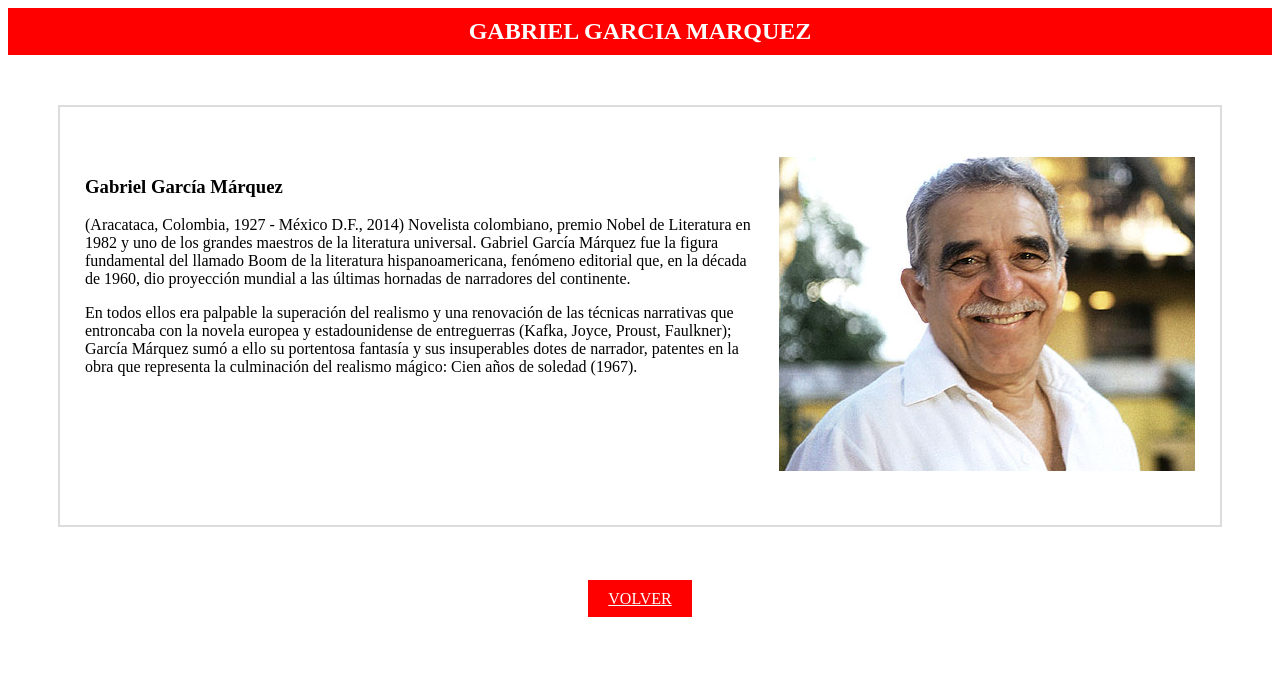
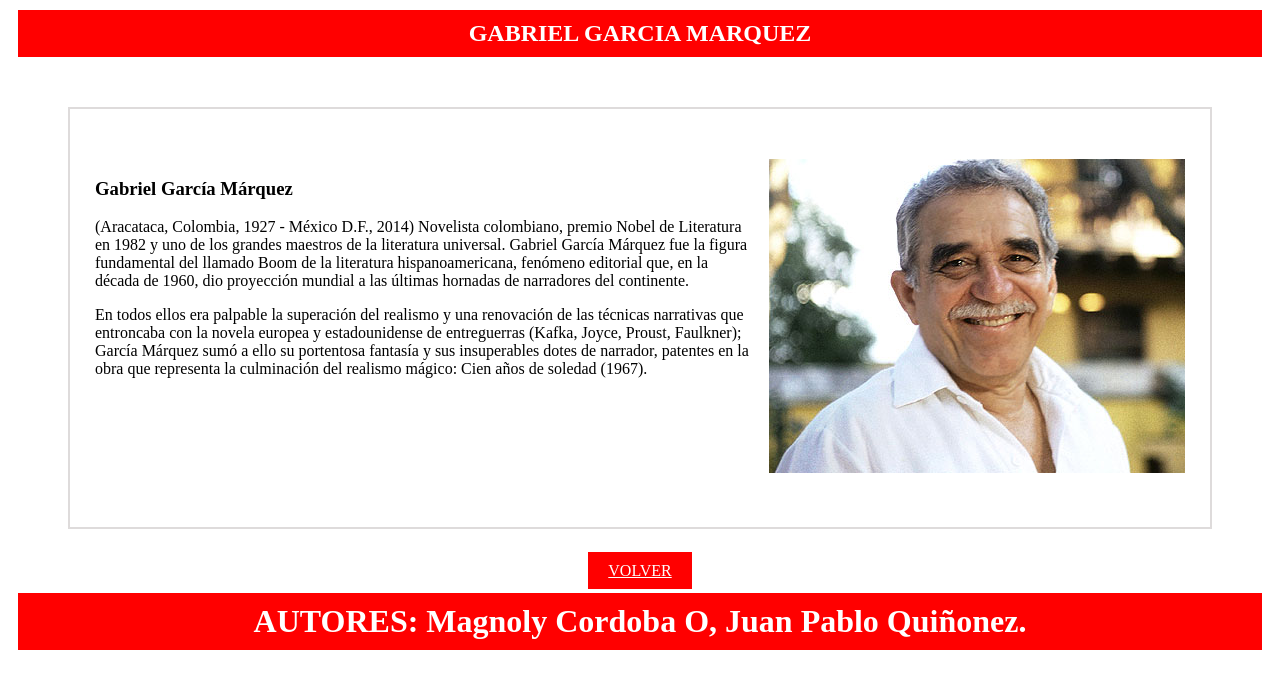
Before and after one commit to MagnolyCordoba/Taller-Lenguajes, a plain HTML site: page biografia.html in a window 1280 px wide. Drawn offline with Linux system fonts and the light colour scheme.

Commit message:
se implementa Footer para el archivo biografia.html

```diff
--- a/biografia.html
+++ b/biografia.html
@@ -9,6 +9,7 @@
 </head>
 
 <body>
+    <div class="elementomargen">
     <nav class="navbar">
         <h1 class="navbar-title">GABRIEL GARCIA MARQUEZ</h1>
     </nav>
@@ -48,6 +49,11 @@
         <a class="botonVolver" href="Index.html">VOLVER</a>
     </div>
 
+
+    <footer class="footer">
+        <h1 class="footer-title">AUTORES: Magnoly Cordoba O, Juan Pablo Quiñonez.</h1>
+    </footer>
+</div>
 </body>
 
 </html>
--- a/css/ccs.css
+++ b/css/ccs.css
@@ -24,7 +24,7 @@
     /* Distribuye los elementos horizontalmente */
     align-items: center;
     /* Centra verticalmente los elementos en el contenedor */
-    padding: 50px;
+    padding: 50px 50px 20px 50px;
 
   }
 
@@ -59,3 +59,28 @@
     padding: 10px 20px;
     color: white;
   }
+
+
+
+  /* Estilos para la barra de navegación */
+.footer {
+    background-color: red;
+    /* Fondo rojo */
+    padding: 10px 20px;
+    /* Espaciado interno */
+    display: flex;
+    /* Mostrar elementos en línea */
+    justify-content: center;
+    /* Centrar contenido horizontalmente */
+  }
+
+  /* Estilos para el título de la barra de navegación */
+  .footer-title {
+    margin: 0;
+    color: white;
+    /* Texto blanco */
+  }
+
+  .elementomargen {
+    margin: 10px 10px 0px 10px;
+  }
```
